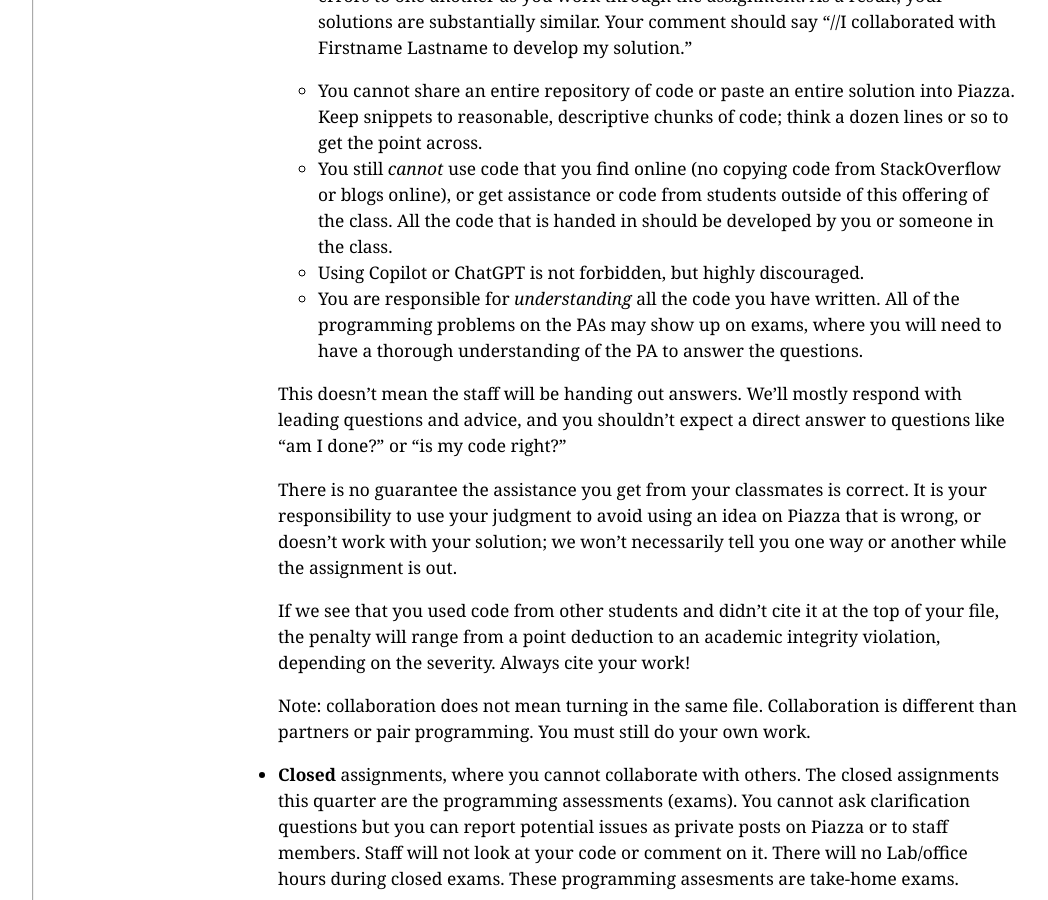
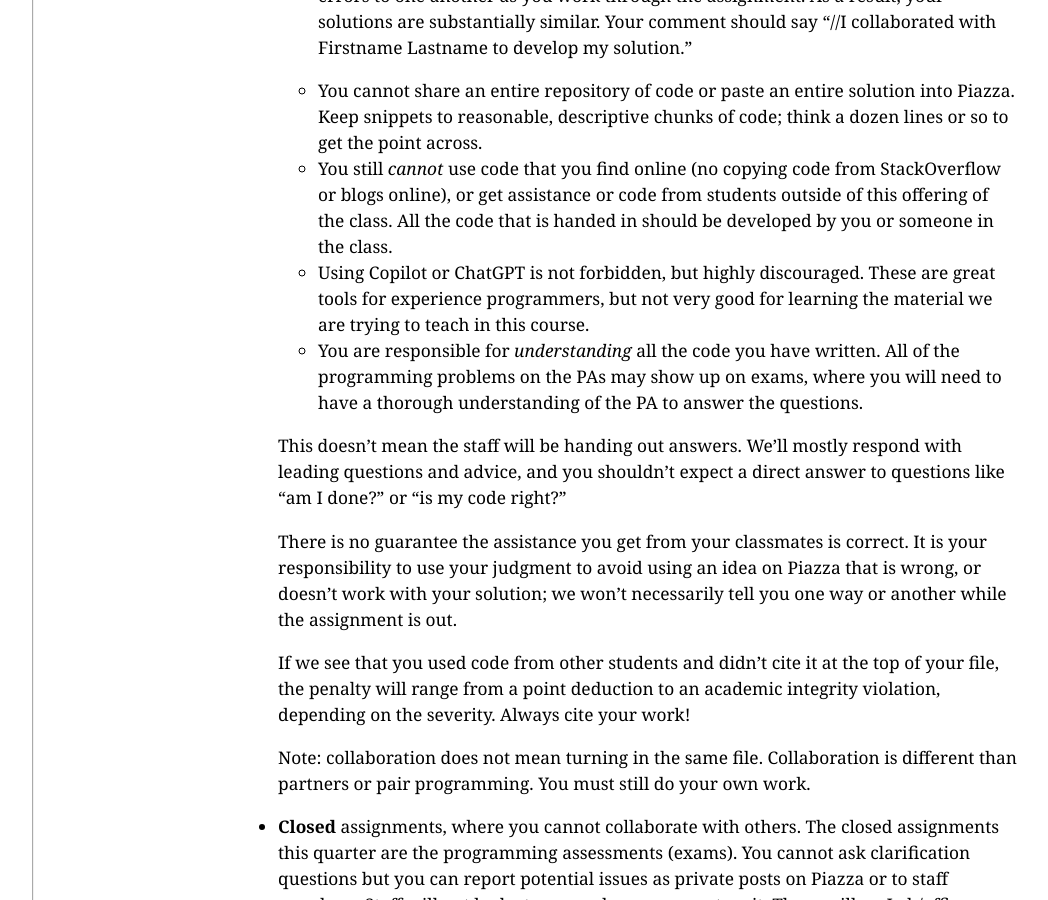
Before and after one commit to ucsd-cse12-sp24/ucsd-cse12-sp24.github.io, a Jekyll site: the page built from syllabus.md, in a window 1280 px wide and 900 px high, scrolled down 5040 px. Shown: the whole window, without its empty margins (56-1104 px from the left). Built offline with Jekyll 4.4.1, drawn with Linux system fonts in a browser that asks for light colours.

Commit message:
Update syllabus.md

```diff
--- a/syllabus.md
+++ b/syllabus.md
@@ -215,7 +215,9 @@ There are two types of assignments in this course, **open** and **closed**:
     from StackOverflow or blogs online), or get assistance or code from
     students outside of this offering of the class. All the code that is
     handed in should be developed by you or someone in the class.
-  - Using Copilot or ChatGPT is not forbidden, but highly discouraged.
+  - Using Copilot or ChatGPT is not forbidden, but highly discouraged. These are
+    great tools for experience programmers, but not very good for learning the
+    material we are trying to teach in this course.
   - You are responsible for _understanding_ all the code you have written.
     All of the programming problems on the PAs may show up on exams, where
     you will need to have a thorough understanding of the PA to answer the
```
